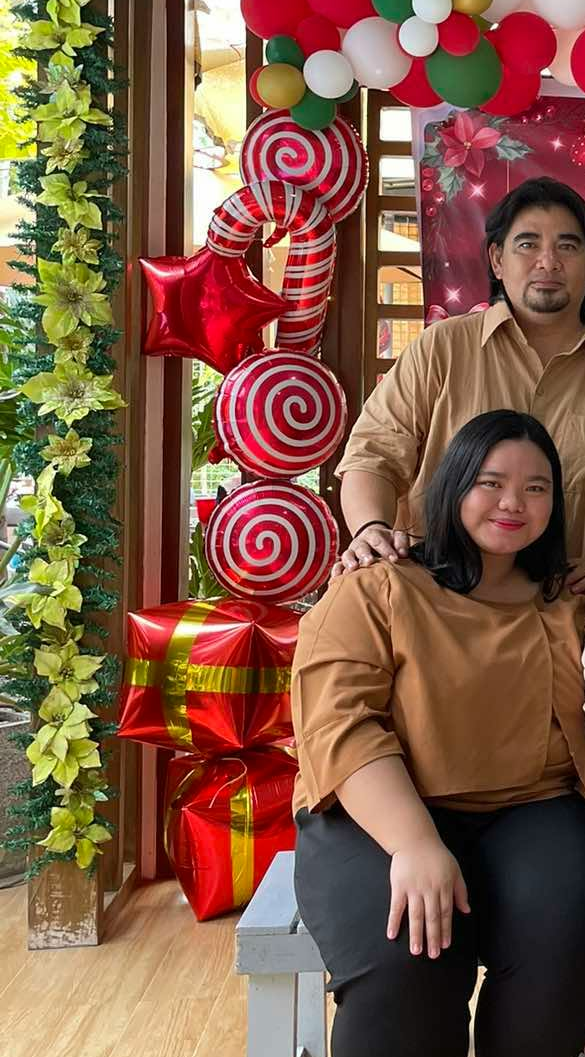
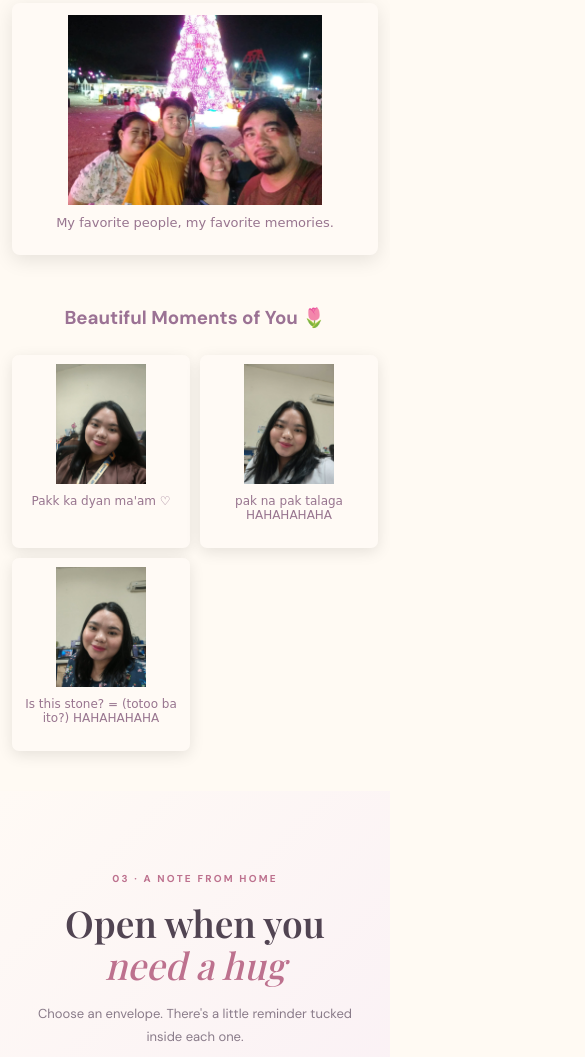
Before and after one commit to palbanchristian-coder/danica-birthday, a plain HTML site: page index.html in a window 390 px wide. Shown: the part 2984-4041 px from the top of the page, 585 px wide, since content can reach past the window. Drawn offline with nearby package versions, Linux system fonts and the light colour scheme; a script that the page names is missing; files whose address does not match are found by name; a web font is replaced by a local one.

Commit message:
Update style.css

```diff
--- a/css/style.css
+++ b/css/style.css
@@ -857,7 +857,7 @@ footer {
   opacity: 1;
   transform: translate(-50%, 0);
 }
-@media (max-width: 800px) {
+@media (max-width: 500px) {
   .section {
     padding: 75px 7vw;
   }
@@ -985,8 +985,128 @@ footer {
     width: 160px;
   }
   .photo-placeholder img {
-  width: 100%;
-  height: 100%;
+  width: 50%;
+  height: 50%;
   object-fit: cover;
   }
 }
+
+/* ==========================
+   FAMILY AND SOLO MEMORIES
+   These rules are outside all media queries.
+========================== */
+
+.gallery-section {
+    width: 100%;
+    padding: 55px 20px;
+    text-align: center;
+}
+
+.gallery-section .section-heading {
+    margin-bottom: 40px;
+}
+
+.gallery-section h3 {
+    margin-bottom: 25px;
+    color: #9b7294;
+}
+
+/* FAMILY PHOTOS */
+.family-memory {
+    width: 100%;
+    max-width: 480px;
+    margin: 0 auto 50px;
+}
+
+.family-frame {
+    width: 100%;
+    max-width: 420px;
+    margin: 0 auto 25px;
+    padding: 12px;
+    background: #fffaf5;
+    border-radius: 8px;
+    box-shadow: 0 5px 20px rgba(0, 0, 0, 0.10);
+}
+
+.gallery-section .family-frame img {
+    display: block;
+    width: 100%;
+    max-width: 100%;
+    height: auto;
+    max-height: 230px;
+    object-fit: contain;
+    margin: 0 auto;
+}
+
+/* SOLO PHOTOS */
+.solo-memories {
+    width: 100%;
+    max-width: 680px;
+    margin: 0 auto;
+}
+
+.solo-gallery {
+    display: grid;
+    grid-template-columns: repeat(3, minmax(0, 1fr));
+    gap: 15px;
+    width: 100%;
+}
+
+.solo-card {
+    min-width: 0;
+    padding: 9px 9px 14px;
+    background: #fffaf5;
+    border-radius: 7px;
+    box-shadow: 0 4px 15px rgba(0, 0, 0, 0.10);
+}
+
+.gallery-section .solo-card img {
+    display: block;
+    width: 100%;
+    max-width: 100%;
+    height: auto;
+    max-height: 145px;
+    object-fit: contain;
+    margin: 0 auto;
+}
+
+.family-frame p,
+.solo-card p {
+    margin-top: 10px;
+    font-family: cursive;
+    color: #98758f;
+}
+
+.family-frame p { font-size: 13px; }
+.solo-card p { font-size: 12px; }
+
+/* TABLET */
+@media (max-width: 768px) {
+    .solo-gallery {
+        grid-template-columns: repeat(2, minmax(0, 1fr));
+    }
+}
+
+/* MOBILE */
+@media (max-width: 480px) {
+    .gallery-section {
+        padding: 40px 12px;
+    }
+
+    .family-memory,
+    .family-frame {
+        max-width: 100%;
+    }
+
+    .gallery-section .family-frame img {
+        max-height: 190px;
+    }
+
+    .solo-gallery {
+        gap: 10px;
+    }
+
+    .gallery-section .solo-card img {
+        max-height: 120px;
+    }
+}
```
